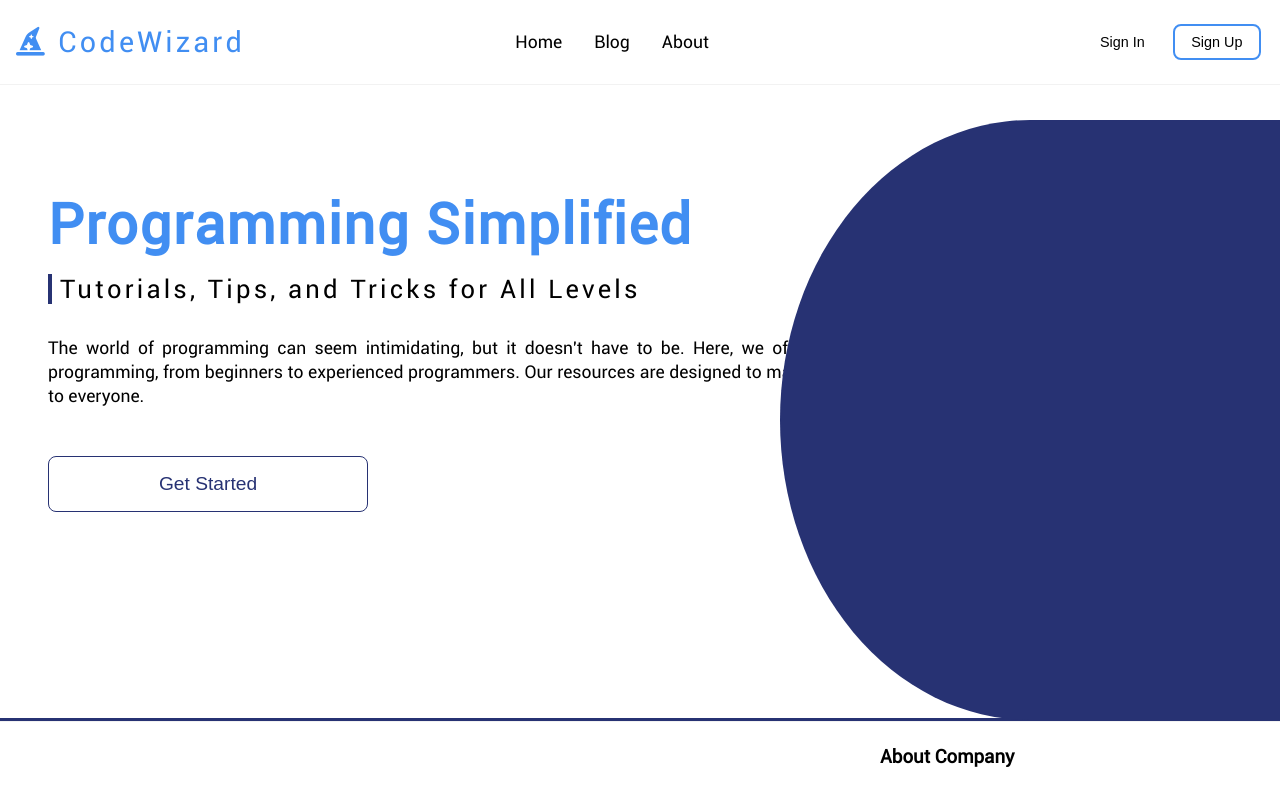
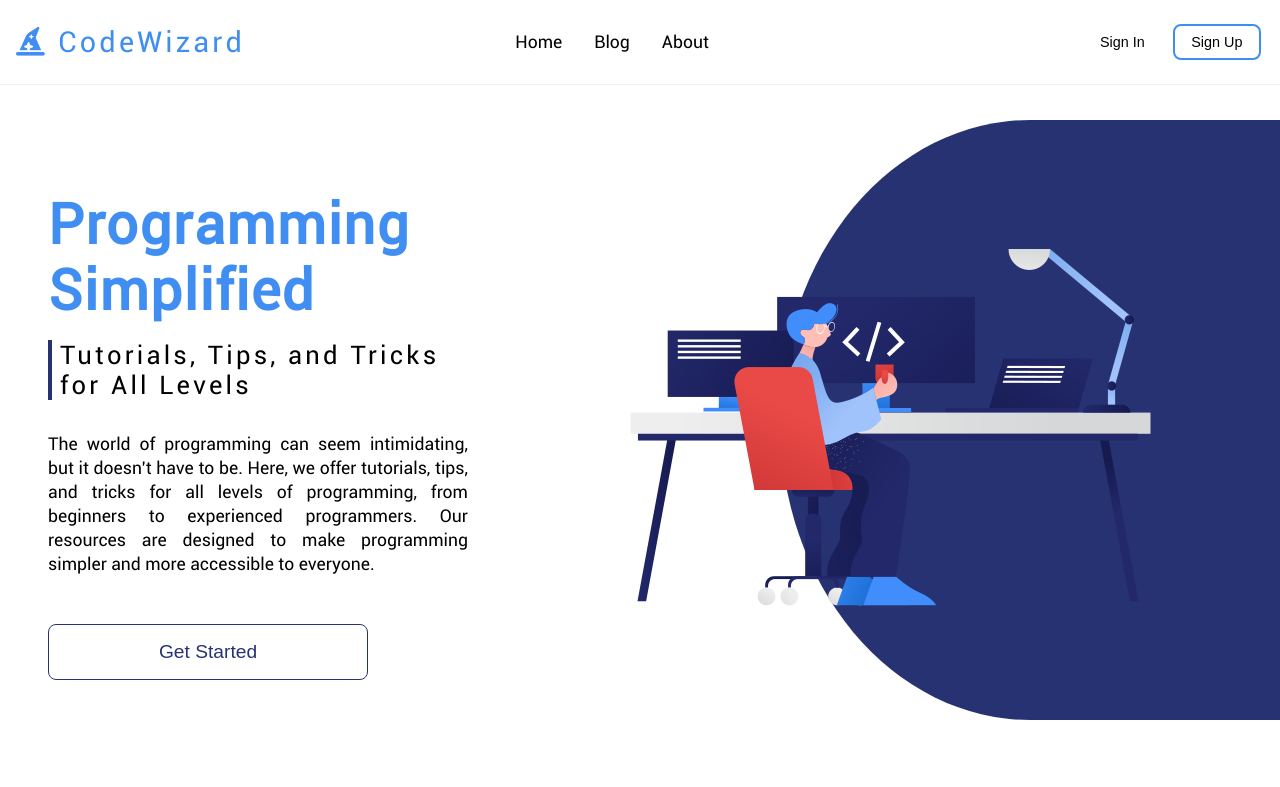
Before and after one commit to Victorceloss/code-wizard, a React (Vite) app in the folder frontend/: page / in a window 1280 px wide. Shown: the top 787 px of the page. Built offline with nearby package versions, Linux system fonts and the light colour scheme.

Commit message:
:sparkles: feat: Adding an image to the Home Page

```diff
--- a/frontend/src/pages/home.jsx
+++ b/frontend/src/pages/home.jsx
@@ -1,6 +1,7 @@
 import "../styles/home.css";
 import { Footer } from "../components/Footer/footer";
 import { Header } from "../components/Header/header";
+import ImageOne from "../assets/images/image_one.png";
 
 const Home = () => {
   return (
@@ -21,7 +22,7 @@ const Home = () => {
         </div>
       </section>
       <section className="section-image">
-        <img src="" alt="" className="image-content" />
+        <img src={ImageOne} alt="" className="image-content" />
         <div className='square-layout'></div>
       </section>
     </main>
```
